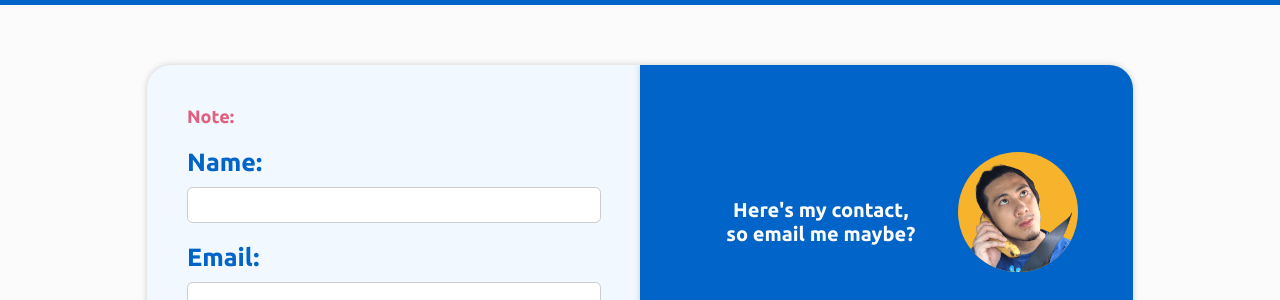
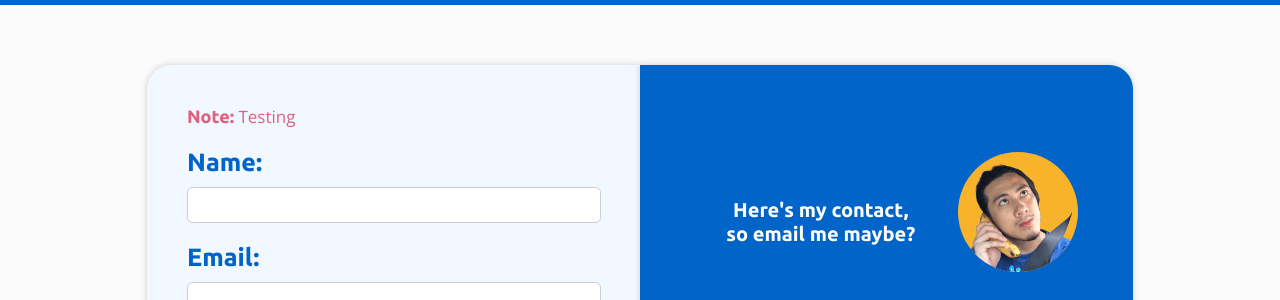
Before and after one commit to rapsamaniego27/portfolio-2020, a Jekyll site: the page built from index.html, in a window 1280 px wide and 900 px high, scrolled down 1405 px. Shown: the part 155-455 px from the top of the window. Built offline with Jekyll 4.4.1, drawn with Linux system fonts in a browser that asks for light colours; nearby versions of some CDN libraries.

Commit message:
Update Defaults “site”

```diff
--- a/_data/main.yml
+++ b/_data/main.yml
@@ -12,4 +12,4 @@ summary: >-
   <br><br>
 
   Perseverance is of paramount importance. Excellence is sacrosanct. Never cease from learning; reserved, yet collaborator. Do not always go for conventional; naïve yet, adventurous.
-note: ""
+note: Testing
```
